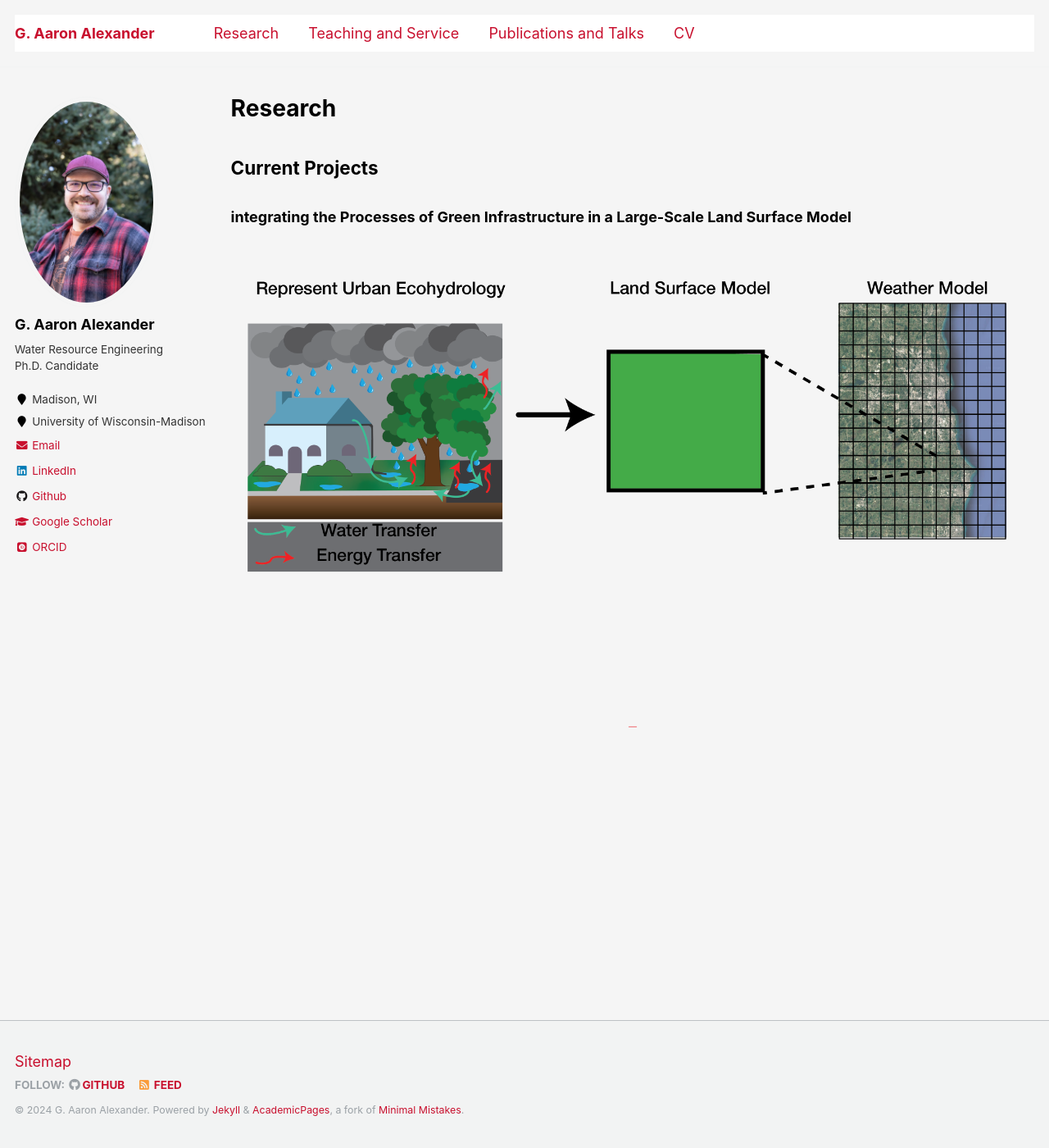
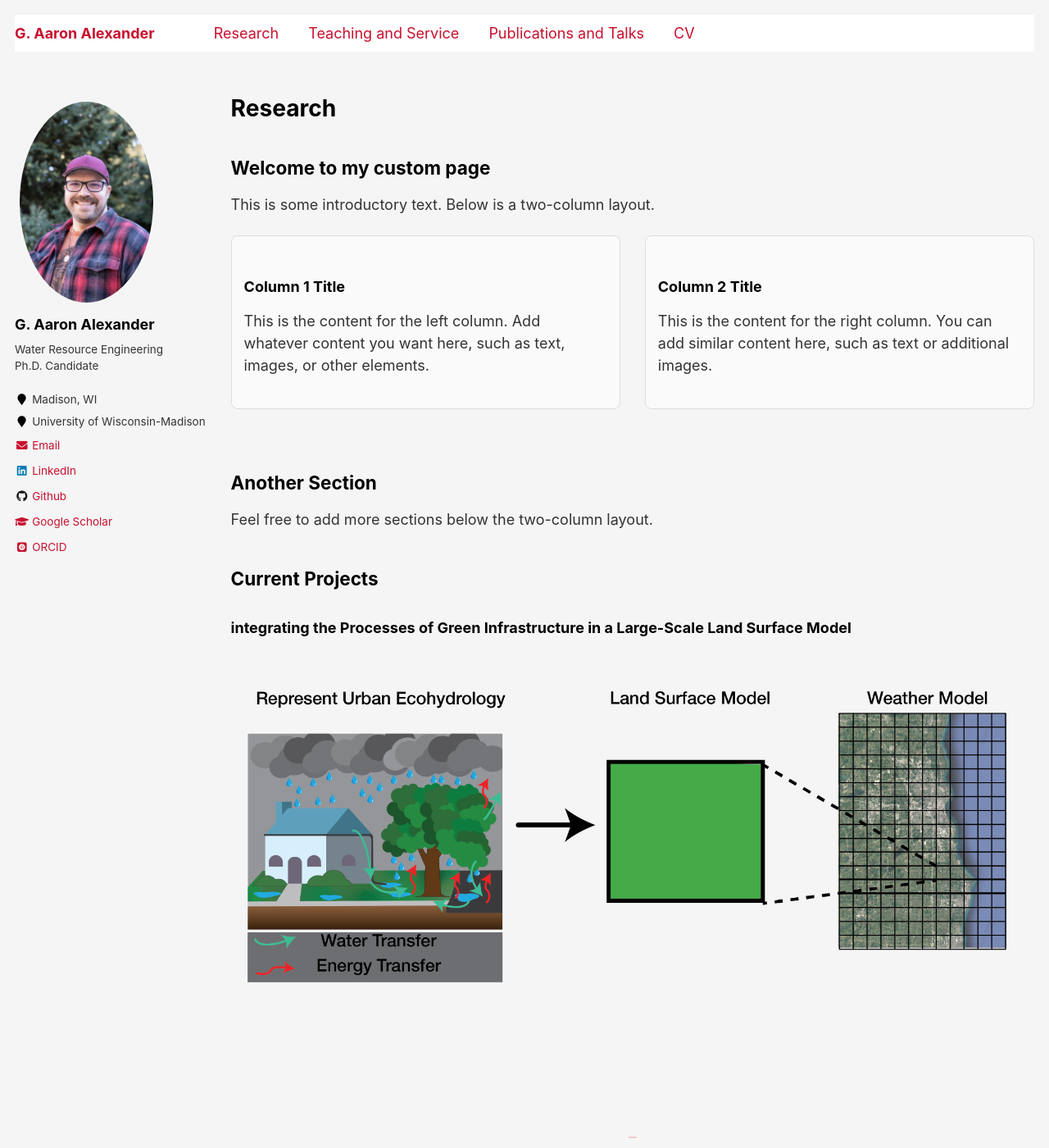
Before and after one commit to GAaronAlexander/gaaronalexander.github.io, a Jekyll site: the page built from _pages/research.md, in a window 1280 px wide and 1400 px high. Shown: the whole window at 82% size. Built offline with Jekyll 4.4.1, drawn with Linux system fonts in a browser that asks for light colours; some web fonts are replaced.

Commit message:
dual column

```diff
--- a/_pages/research.md
+++ b/_pages/research.md
@@ -4,6 +4,28 @@ title: "Research"
 permalink: /research/
 author_profile: true
 ---
+
+## Welcome to my custom page
+
+This is some introductory text. Below is a two-column layout.
+
+<div class="two-columns">
+  <div class="left-column">
+    <h3>Column 1 Title</h3>
+    <p>This is the content for the left column. Add whatever content you want here, such as text, images, or other elements.</p>
+  </div>
+
+  <div class="right-column">
+    <h3>Column 2 Title</h3>
+    <p>This is the content for the right column. You can add similar content here, such as text or additional images.</p>
+  </div>
+</div>
+
+---
+
+## Another Section
+
+Feel free to add more sections below the two-column layout.
 
 ## Current Projects
 
--- a/assets/css/dark-theme.css
+++ b/assets/css/dark-theme.css
@@ -76,3 +76,27 @@ h1, h2, h3, h4, h5, h6 {
 .footer a:hover {
     color: #A60A2C !important;  /* Darker red for footer links on hover */
 }
+
+/* Two-Column Layout Styles */
+.two-columns {
+    display: flex;               /* Use Flexbox for layout */
+    flex-wrap: wrap;             /* Allow the columns to wrap if the screen is too small */
+    gap: 30px;                   /* Add space between columns */
+    margin-bottom: 30px;         /* Add space below the columns */
+}
+
+.two-columns .left-column,
+.two-columns .right-column {
+    flex: 1;                     /* Each column takes up equal space */
+    min-width: 280px;            /* Minimum width to avoid columns becoming too narrow */
+    padding: 15px;               /* Padding inside the columns */
+    background-color: #fafafa;   /* Light background for the columns */
+    border: 1px solid #ddd;      /* Optional: Border for the columns */
+    border-radius: 8px;          /* Optional: Rounded corners for the columns */
+}
+
+/* Optional: Style for headings in the columns */
+.two-columns .left-column h3,
+.two-columns .right-column h3 {
+    color: #333;
+}
```
